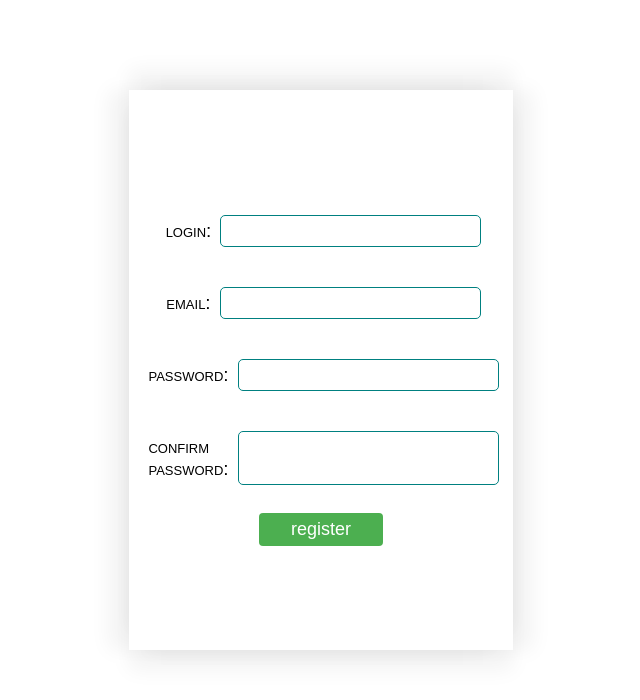
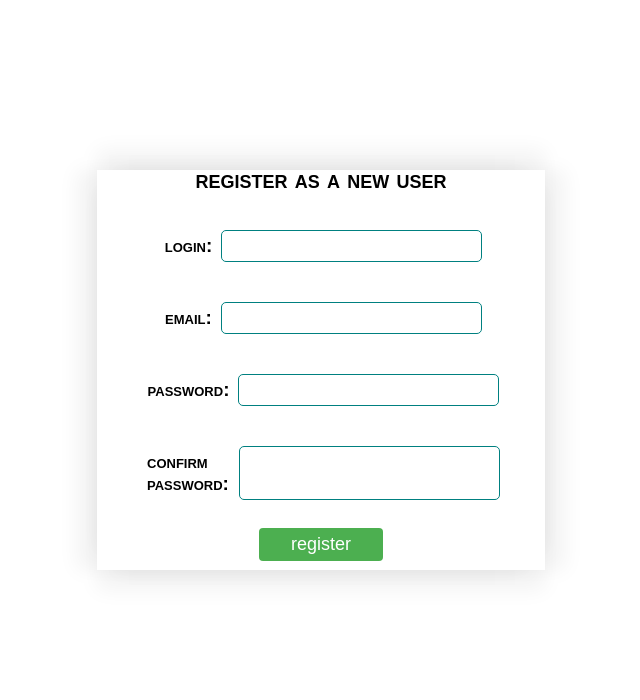
Before and after one commit to typeperfest/reachat, a React (Create React App) app: page /register in a window 1280 px wide. Shown: the top 700 px of the page, without its empty margins (319-959 px from the left). Built offline with nearby package versions, Linux system fonts and the light colour scheme.

Commit message:
add styles to login and registration

```diff
--- a/src/components/GeneralComponents/styles/inputStyles.css
+++ b/src/components/GeneralComponents/styles/inputStyles.css
@@ -28,5 +28,5 @@
 .name {
     padding: 5px;
     margin-right: 4px;
-    font: small-caps 19px sans-serif;
+    font: small-caps bold 19px sans-serif;
 }
--- a/src/components/GeneralComponents/styles/logo.css
+++ b/src/components/GeneralComponents/styles/logo.css
@@ -4,11 +4,6 @@
     padding: 12px 20px 20px;
     border: 3px solid green;
     border-radius: 20px;
-}
-
-.tagline {
-    margin-top: 20px;
-    font: small-caps bold 20px sans-serif;
 }
 
 .logoContent {
--- a/src/components/Login.jsx
+++ b/src/components/Login.jsx
@@ -3,13 +3,11 @@ import UserInputForm from './GeneralComponents/UserInputForm'
 import Logo from './GeneralComponents/Logo'
 
 import './TopLevelStyles/inputFormStyles.css'
-import './GeneralComponents/styles/logo.css'
-
 
 const Login = () => {
 
     return (
-        <div className={"form"}>
+        <div className={"form login"}>
             <Logo/>
             <p className={"tagline"}>For everyone to see your thoughts.</p>
             <UserInputForm fieldsNamesList={[{id: 0, name: "login"}, {id: 1, name: "password"}]} buttonText={"Sign in"} />
--- a/src/components/NewUser.jsx
+++ b/src/components/NewUser.jsx
@@ -5,7 +5,8 @@ import './TopLevelStyles/inputFormStyles.css'
 
 const NewUser = () => {
     return (
-        <div className={"form"}>
+        <div className={"form register"}>
+            <p className={"registerQuote"}>register as a new user</p>
             <UserInputForm fieldsNamesList={ [ {id: 0, name: "login"},
                                                {id: 1, name: "email"},
                                                {id: 2, name: "password"},
--- a/src/components/TopLevelStyles/inputFormStyles.css
+++ b/src/components/TopLevelStyles/inputFormStyles.css
@@ -1,17 +1,35 @@
 .form {
     margin: 10px;
     padding: 10px;
-    width: 30vw;
-    height: 70vh;
     display: flex;
     flex-direction: column;
     align-items: center;
     justify-content: center;
     position: fixed;
-    top: 10vh;
     box-shadow:
             0 20px 20px rgba(0, 0, 0, 0.05),
             -20px 0 20px rgba(0, 0, 0, 0.05),
             0 -20px 20px rgba(0, 0, 0, 0.05),
             20px 0 20px rgba(0, 0, 0, 0.05);
 }
+
+.registerQuote {
+    font: small-caps bold 26px sans-serif;
+}
+
+.form.login {
+    width: 30vw;
+    height: 70vh;
+    top: 10vh;
+}
+
+.form.register {
+    height: 50vh;
+    width: 35vw;
+    top: 20vh;
+}
+
+.tagline {
+    margin-top: 20px;
+    font: small-caps bold 20px sans-serif;
+}
```
Also changed, not shown: src/components/NewPost.jsx (deleted, +0 -11 lines).
